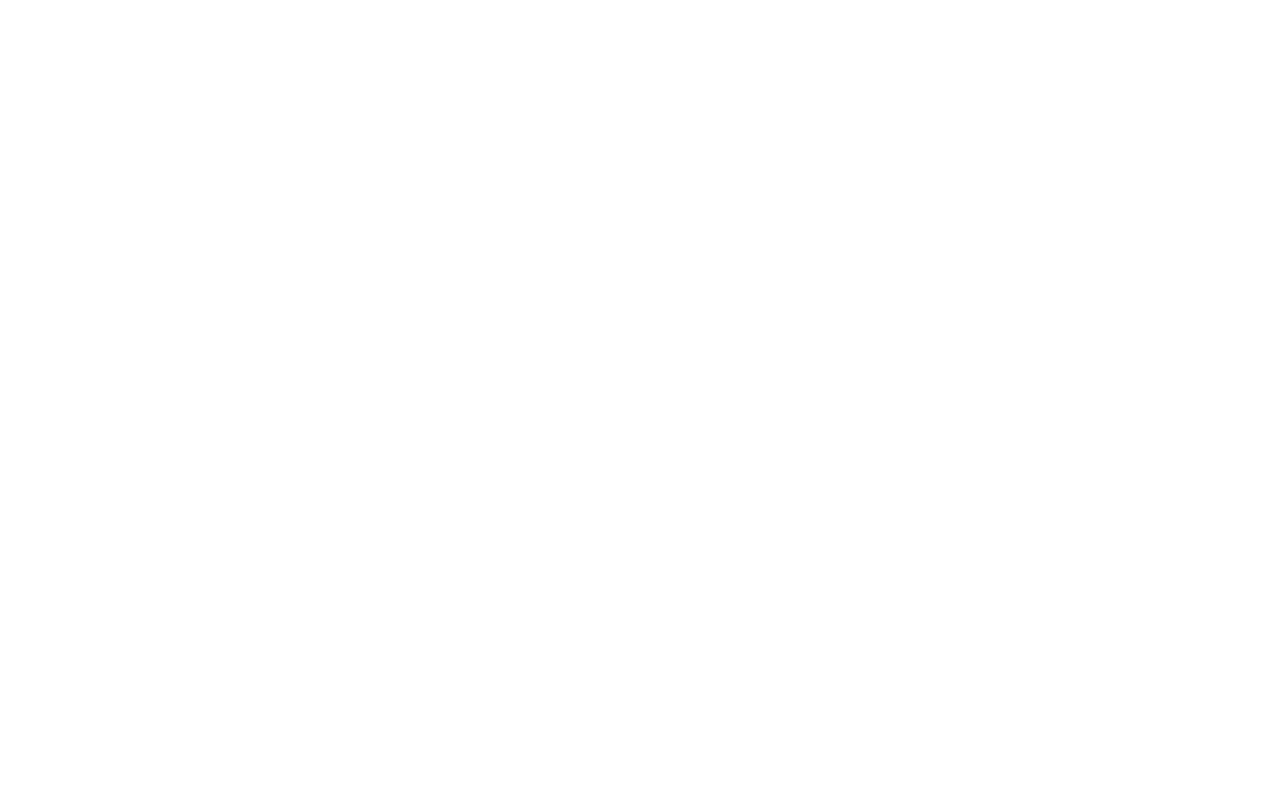
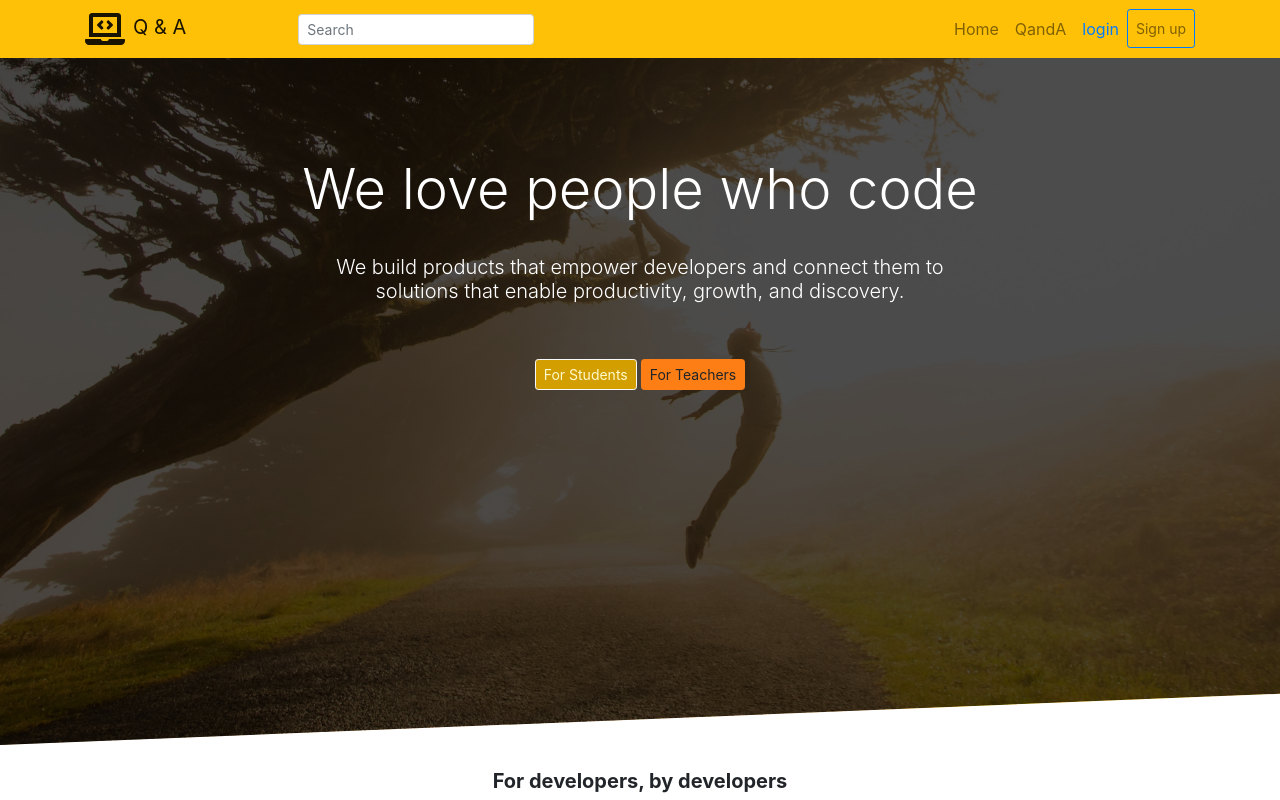
Before and after one commit to SagarrPandey/QandAjs, a React (Create React App) app: page / in a window 1280 px wide. Shown: the top 800 px of the page. Built offline with nearby package versions, Linux system fonts and the light colour scheme.

Commit message:
live correction

```diff
--- a/package.json
+++ b/package.json
@@ -1,5 +1,5 @@
 {
-  "homepage": "http://SagarrPandey.github.io/QandAjs",
+  "homepage": "http://SagarrPandey.github.io/",
   "name": "major-project",
   "version": "0.1.0",
   "private": true,
--- a/src/App.js
+++ b/src/App.js
@@ -17,7 +17,7 @@
     return (
       <Router>
         <Switch>
-        <Route exact path="/QandAjs" component="Home"><Home/></Route>
+        <Route exact path="/" component="Home"><Home/></Route>
         <Route exact path="/QandA" component="QandA"><QandA/></Route>
         <Route exact path="/Answer" component="Answer"><Answer/></Route>
         <Route exact path="/user" component="User"><Answer/></Route>
```
